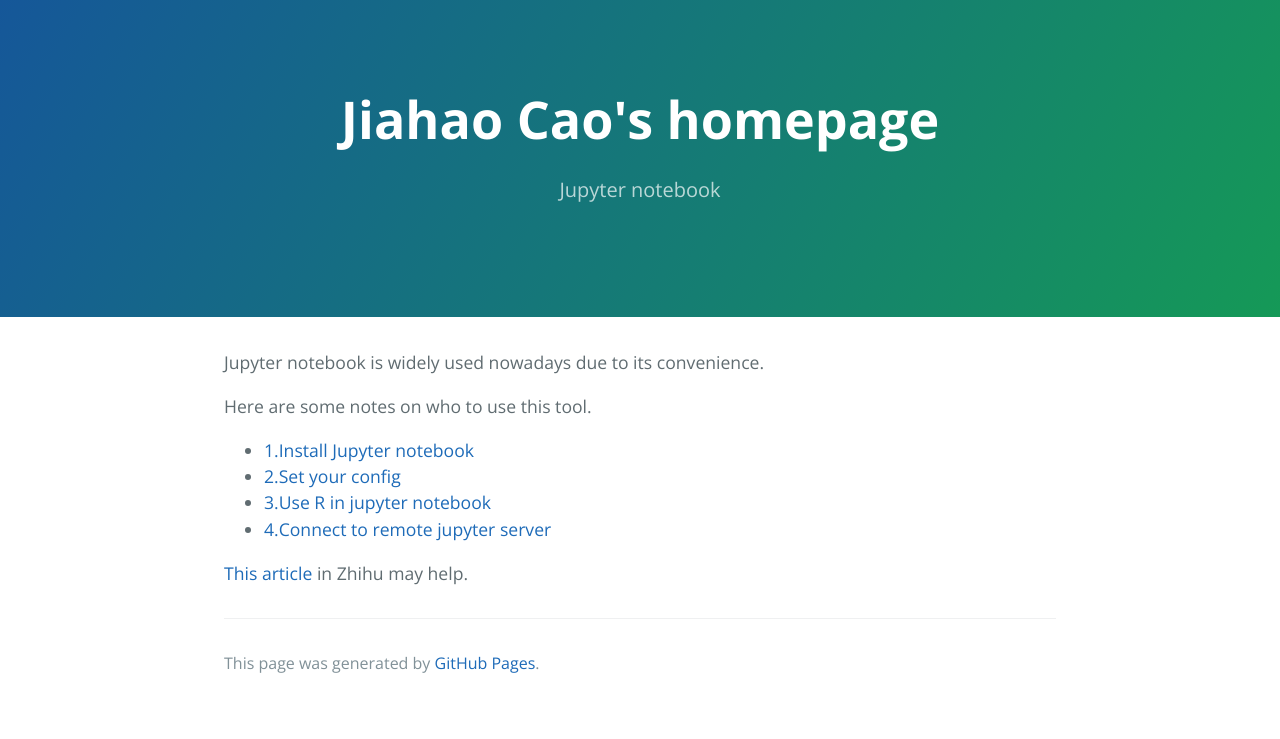
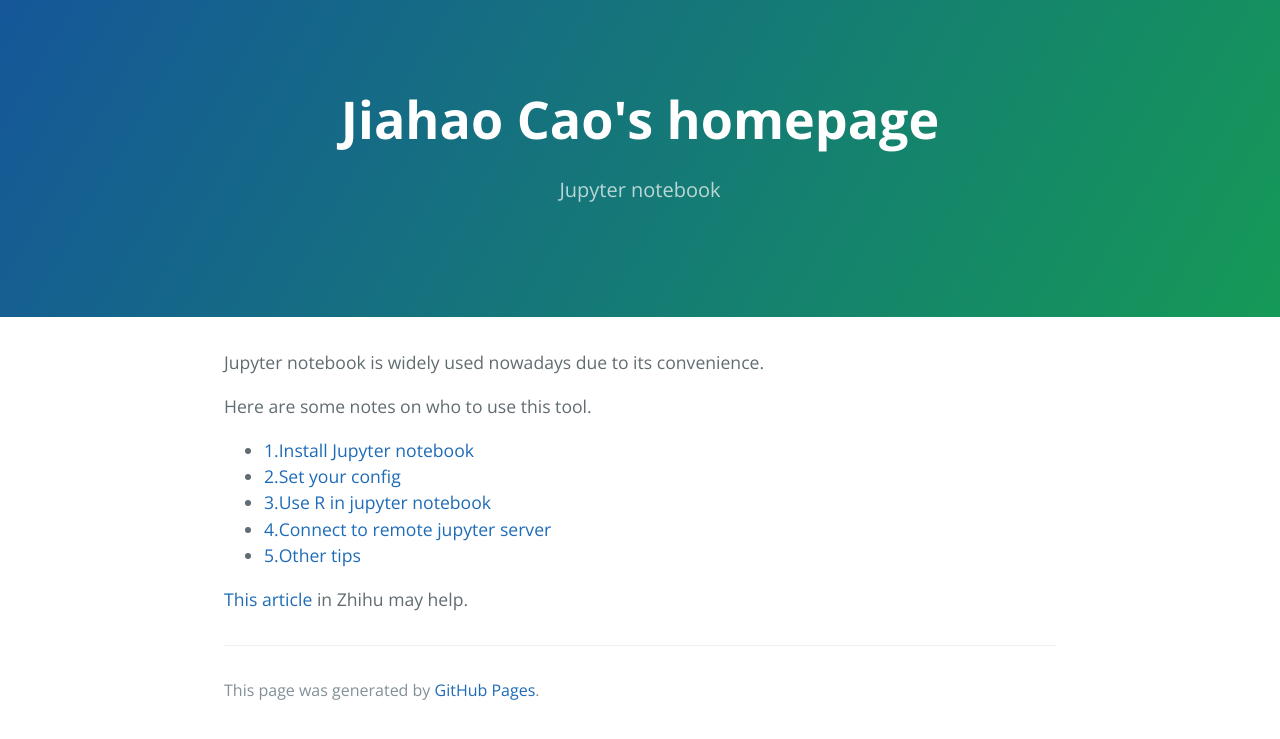
Before and after one commit to caojiahao13/caojiahao13.github.io, a Jekyll site: the page built from myTools/Jupyter/Jupyter.md, in a window 1280 px wide. Shown: the top 739 px of the page. Built offline with Jekyll 4.4.1, drawn with Linux system fonts in a browser that asks for light colours.

Commit message:
add other tips to jupyter

```diff
--- a/myTools/Jupyter/Jupyter.md
+++ b/myTools/Jupyter/Jupyter.md
@@ -13,5 +13,6 @@ Here are some notes on who to use this tool.
 * [2.Set your config](./2-Set_Config.html)
 * [3.Use R in jupyter notebook](./3-Use_R.html)
 * [4.Connect to remote jupyter server](./4-Connect_To_Remote_Jupyter_Server.html)
+* [5.Other tips](./5-Other_tips.html)
 
 [This article](https://zhuanlan.zhihu.com/p/33105153) in Zhihu may help.
```
